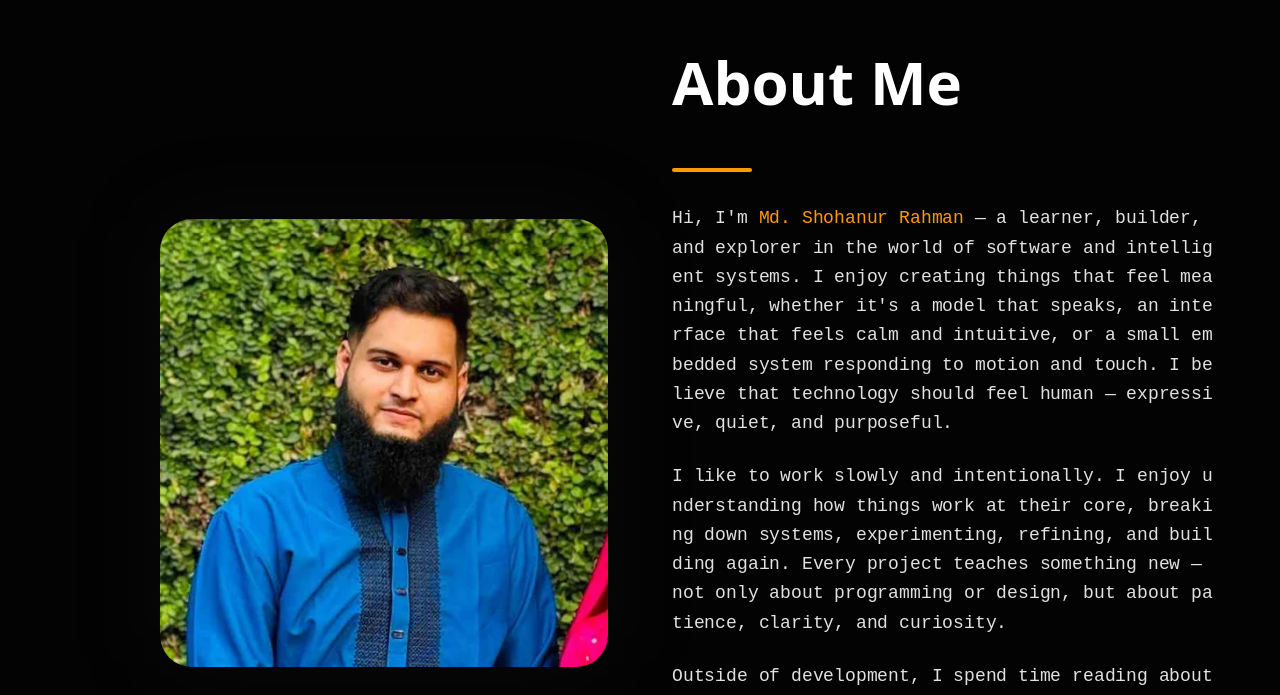
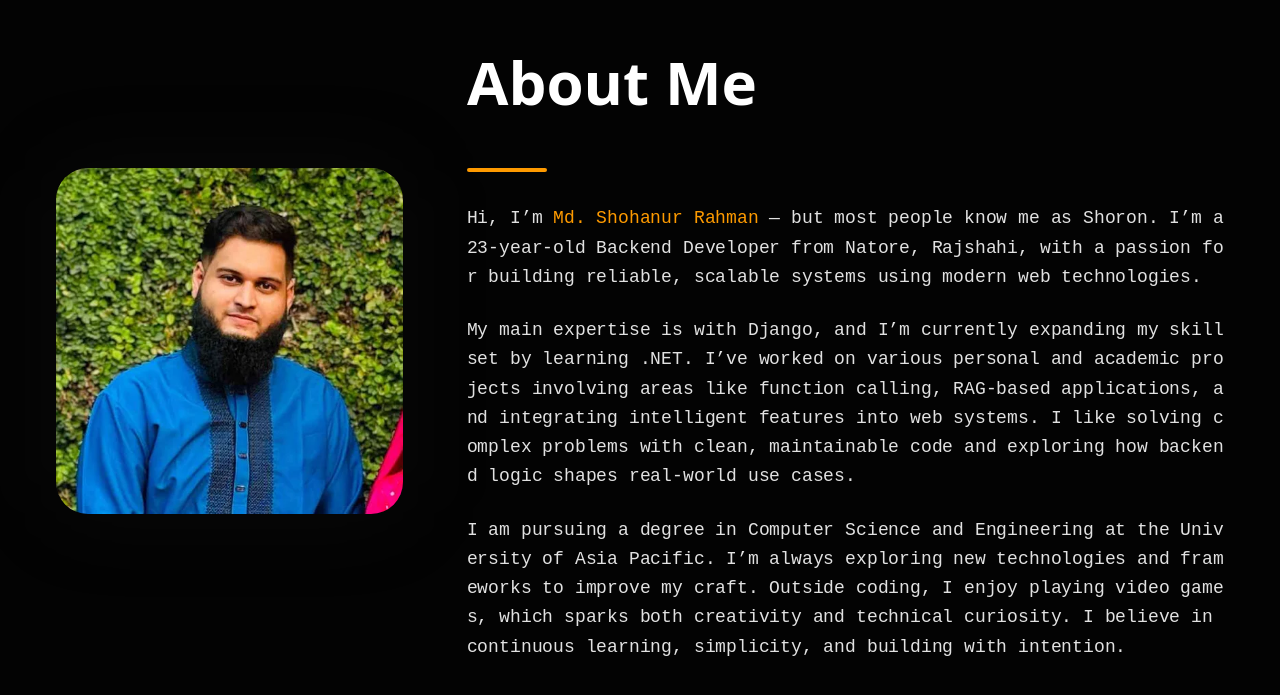
Before and after one commit to shohanur-shoron/Portfolio-V3, a React (Vite) app: page / in a window 1280 px wide. Shown: the part 924-1619 px from the top of the page. Built offline with nearby package versions, Linux system fonts and the light colour scheme; the HTML template or start-up script is replaced by a standard one.

Commit message:
about me fixed

```diff
--- a/src/components/Education.tsx
+++ b/src/components/Education.tsx
@@ -18,6 +18,7 @@ export default function Education() {
             scrollStart='center bottom+=50%'
             scrollEnd='bottom bottom-=40%'
             stagger={0.04}
+            textClassName="font-extrabold"
         >
             Education
         </ScrollFloat>
--- a/src/components/aboutMe.tsx
+++ b/src/components/aboutMe.tsx
@@ -5,10 +5,10 @@ import ScrambledText from "./ui/ScrambledText";
 const AboutMe = () => {
   return (
     <section id="about" className="min-h-screen gradient-dark flex items-center justify-center px-6 py-20">
-      <div className="max-w-6xl w-full">
-        <div className="grid md:grid-cols-2 gap-16 items-center">
+      <div className="max-w-7xl w-full">
+        <div className="grid md:grid-cols-3 gap-16 items-center">
           {/* Image Section */}
-          <div className="flex justify-center md:justify-end order-2 md:order-1">
+          <div className="flex justify-center md:justify-start order-2 md:order-1 md:col-span-1">
             <div className="relative group">
               <div className="absolute inset-0 bg-accent/20 rounded-[2rem] blur-2xl group-hover:bg-accent/30 transition-all duration-300 ease-in-out"></div>
               <div className="relative overflow-hidden rounded-[2rem] shadow-elegant">
@@ -23,7 +23,7 @@ const AboutMe = () => {
           </div>
 
           {/* Content Section */}
-          <div className="space-y-8 order-1 md:order-2 text-left">
+          <div className="space-y-8 order-1 md:order-2 text-left md:col-span-2">
             <div className="space-y-4 animate-fade-in">
               <h1 className="font-display text-5xl md:text-6xl text-foreground leading-tight">
                 <SplitTextComponent
@@ -50,7 +50,7 @@ const AboutMe = () => {
                 duration={1.2}
                 speed={0.5}
                 >
-                Hi, I'm <span className="text-amber-500 font-medium">Md. Shohanur Rahman</span> — a learner, builder, and explorer in the world of software and intelligent systems. I enjoy creating things that feel meaningful, whether it's a model that speaks, an interface that feels calm and intuitive, or a small embedded system responding to motion and touch. I believe that technology should feel human — expressive, quiet, and purposeful.
+                Hi, I’m <span className="text-amber-500 font-medium">Md. Shohanur Rahman</span> — but most people know me as Shoron. I’m a 23-year-old Backend Developer from Natore, Rajshahi, with a passion for building reliable, scalable systems using modern web technologies.
                 </ScrambledText>
 
 
@@ -61,7 +61,7 @@ const AboutMe = () => {
                 duration={1.2}
                 speed={0.5}
                 >
-                I like to work slowly and intentionally. I enjoy understanding how things work at their core, breaking down systems, experimenting, refining, and building again. Every project teaches something new — not only about programming or design, but about patience, clarity, and curiosity.
+                My main expertise is with Django, and I’m currently expanding my skillset by learning .NET. I’ve worked on various personal and academic projects involving areas like function calling, RAG-based applications, and integrating intelligent features into web systems. I like solving complex problems with clean, maintainable code and exploring how backend logic shapes real-world use cases.
               </ScrambledText>
               </p>
 
@@ -72,7 +72,7 @@ const AboutMe = () => {
                 duration={1.2}
                 speed={0.5}
                 >
-                Outside of development, I spend time reading about the history of ideas, how cultures grow, and how people find meaning. I enjoy learning about the spread of early Islamic civilization and the stories that shaped it. These ideas influence how I think, how I design, and how I write code — with care, with context, and with respect for detail.
+                I am pursuing a degree in Computer Science and Engineering at the University of Asia Pacific. I’m always exploring new technologies and frameworks to improve my craft. Outside coding, I enjoy playing video games, which sparks both creativity and technical curiosity. I believe in continuous learning, simplicity, and building with intention.
                 </ScrambledText>
               </p>
 
--- a/src/components/ui/FlowingMenu.css
+++ b/src/components/ui/FlowingMenu.css
@@ -99,7 +99,7 @@
     color: #060010;
     white-space: nowrap;
     text-transform: uppercase;
-    font-weight: 400;
+    font-weight: 800;
     font-size: 4vh;
     line-height: 1.2;
     padding: 1vh 1vw 0;
--- a/src/components/ui/FlowingMenu.tsx
+++ b/src/components/ui/FlowingMenu.tsx
@@ -87,8 +87,8 @@ const MenuItem: React.FC<MenuItemProps> = ({ link, text, text2, image }) => {
     return (
         <div className="menu__item" ref={itemRef}>
             <a className="menu__item-link" href={link} onMouseEnter={handleMouseEnter} onMouseLeave={handleMouseLeave}>
-                <span className="menu__item-text">{text}</span>
-                <span className="menu__item-hover-text">{text2}</span>
+                <span className="menu__item-text font-extrabold">{text}</span>
+                <span className="menu__item-hover-text font-extrabold">{text2}</span>
             </a>
             <div className="marquee" ref={marqueeRef}>
                 <div className="marquee__inner-wrap" ref={marqueeInnerRef}>
```
